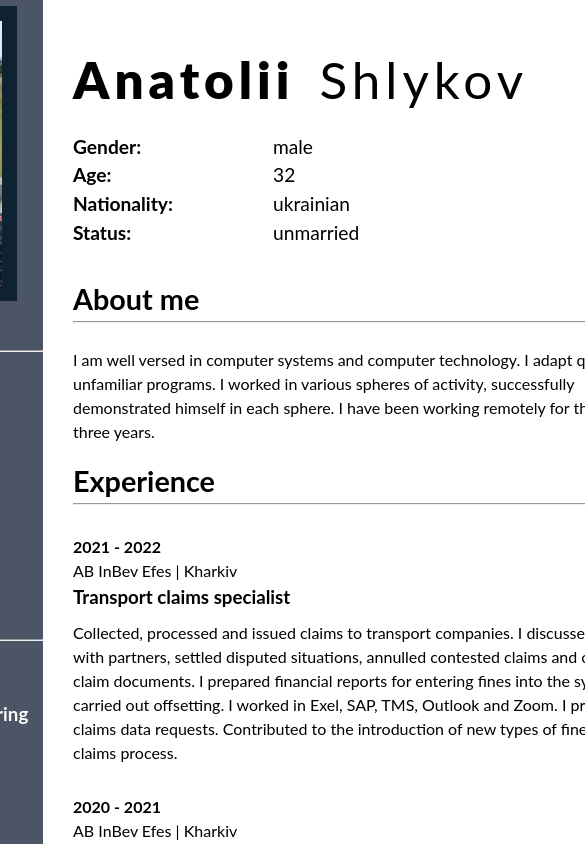
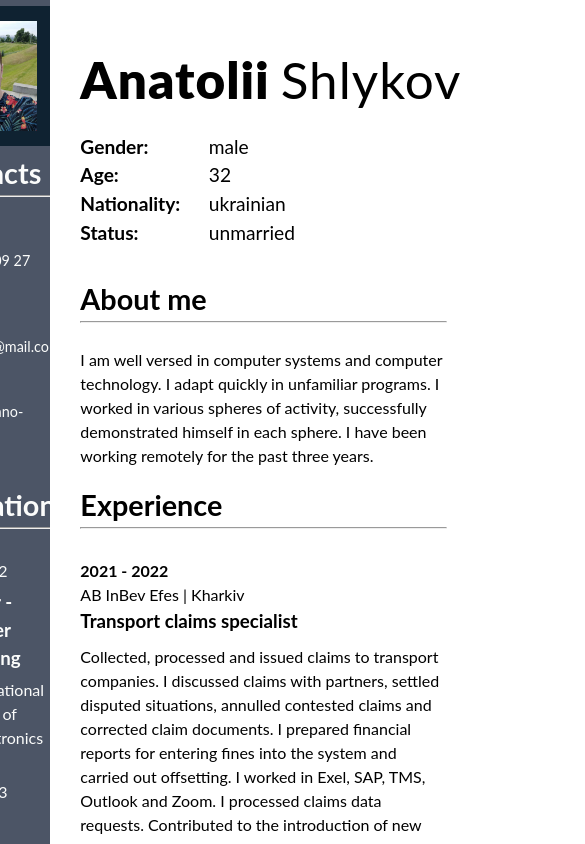
Before and after one commit to ShlykovAA/CV_Anatolii_Shlykov, a React (Vite) app: page / in a window 390 px wide. Shown: the top 844 px of the page, 585 px wide, since content can reach past the window. Built offline with nearby package versions, Linux system fonts and the light colour scheme.

Commit message:
little adaptation

```diff
--- a/src/components/education/education.css
+++ b/src/components/education/education.css
@@ -13,3 +13,13 @@
     margin: 5px 0 0 0;
     white-space: pre-wrap;
 }
+
+@media (max-width: 996px) {
+    .h3_education {
+        width: 100%;
+    }
+
+    .p_education_institution {
+        width: 100%;
+    }
+}
--- a/src/sections/article/custom_article.css
+++ b/src/sections/article/custom_article.css
@@ -52,3 +52,25 @@ h1 {
     color: black;
     size: 1px;
 }
+
+@media (max-width: 996px) {
+    .right_part {
+        width: 65%;
+    }
+
+    h1 {
+        letter-spacing: 1px;
+    }
+
+    .last_name {
+        margin-left: 3%;
+    }
+
+    .question {
+        width: 35%;
+    }
+
+    .answer {
+        width: 35%;
+    }
+}
--- a/src/sections/aside/custom_aside.css
+++ b/src/sections/aside/custom_aside.css
@@ -68,3 +68,46 @@ h2 {
     margin: 10px 0 10px 0;
     white-space: pre-wrap;
 }
+
+@media (max-width: 996px) {
+    .left_part{
+        width: 35%;
+    }
+
+    .my_photo {
+        width: 100%;
+    }
+
+    .photo {
+        width: 80%;
+    }
+
+    .contact {
+        width: 90%;
+        padding-left: 10%;
+    }
+
+    .education {
+        width: 90%;
+        padding-left: 10%;
+    }
+
+    .expertise {
+        width: 90%;
+        padding-left: 10%;
+    }
+
+    .language {
+        width: 90%;
+        padding-left: 10%;
+    }
+
+    .left_line {
+        width: 100%;
+    }
+
+    .ul_expertise {
+        padding-left: 5%;
+        width: 95%;
+    }
+}
--- a/src/sections/aside/custom_aside.tsx
+++ b/src/sections/aside/custom_aside.tsx
@@ -7,7 +7,7 @@ import myPhotoFile from "../../../public/my_photo.jpg"
 
 export const CustomAside:FC = () => {
     return (
-        <article className="left_part">
+        <aside className="left_part">
             <section className="my_photo">
                 <img src={myPhotoFile} alt="My photo for CV" className="photo"/>
             </section>
@@ -35,6 +35,6 @@ export const CustomAside:FC = () => {
                 <hr className="left_line" />
                 <Contacts {...dataForLanguage}/>
             </section>
-        </article>
+        </aside>
     );
 }
```
